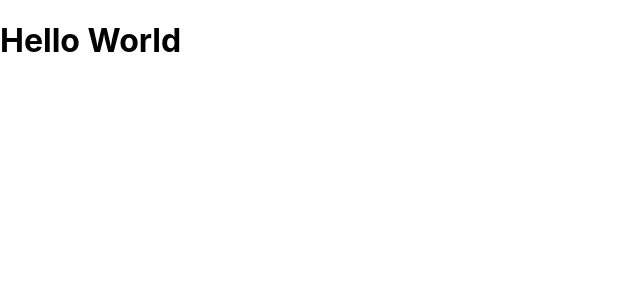
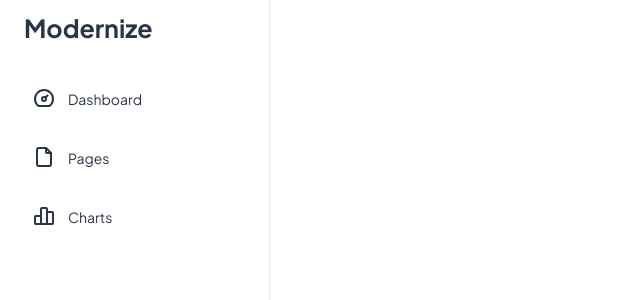
Before and after one commit to AdilQureshi44/corner-clinic, a React (Create React App) app: page / in a window 1280 px wide. Shown: the top 300 px of the page, without its empty margins (0-640 px from the left). Built offline with nearby package versions, Linux system fonts and the light colour scheme.

Commit message:
complete the sidebar and add tabler icon

```diff
--- a/package.json
+++ b/package.json
@@ -3,6 +3,7 @@
   "version": "0.1.0",
   "private": true,
   "dependencies": {
+    "@tabler/icons-react": "^3.31.0",
     "@testing-library/dom": "^10.4.0",
     "@testing-library/jest-dom": "^6.6.3",
     "@testing-library/react": "^16.3.0",
--- a/src/App.js
+++ b/src/App.js
@@ -1,7 +1,10 @@
 import React from 'react';
 import './App.css';
+import Sidebar from "./Layout/Sidebar/Sidebar";
 function App() {
-  return <><h1>Hello World</h1></>;
+  return <>
+  <Sidebar/>
+  </>;
 }
 
 export default App;
--- a/src/Layout/Sidebar/Sidebar.css
+++ b/src/Layout/Sidebar/Sidebar.css
@@ -0,0 +1,52 @@
+.sidebar {
+    background-color: rgb(255, 255, 255);
+    color: rgb(42, 53, 71);
+    background-image: none;
+    overflow-y: auto;
+    display: flex;
+    flex-direction: column;
+    height: 100%;
+    z-index: 1200;
+    position: fixed;
+    top: 0;
+    left: 0;
+    width: 270px;
+    box-sizing: border-box;
+    flex: 1 0 auto;
+    outline: 0;
+    border-right: 1px solid rgb(229, 234, 239);
+    transition: width 150ms cubic-bezier(0.4, 0, 0.2, 1);
+}
+
+.logo {
+    text-align: start;
+    padding: 12px 24px 12px 24px;
+    font-size: 25px;
+    font-weight: bold;
+}
+
+.sidebar-item {
+    padding: 0 24px 0 24px;
+    margin-top: 22px;
+}
+
+.item-list {
+    line-height: 26px;
+    display: flex;
+    gap: 12px;
+    font-size: 14px;
+    cursor: pointer;
+    margin-bottom: 12px;
+    padding: 8px;
+    border-radius: 8px;
+    font-family: "Plus Jakarta Sans", sans-serif;
+}
+
+.item-list:hover {
+    background-color: rgb(236, 242, 255);
+}
+
+.item-list.active {
+    background-color: rgb(93, 135, 255); /* Your preferred active color */
+    color: white;
+}
--- a/src/Layout/Sidebar/Sidebar.jsx
+++ b/src/Layout/Sidebar/Sidebar.jsx
@@ -0,0 +1,31 @@
+import "./Sidebar.css"
+import {useState} from "react";
+import {
+    IconDashboard, IconFile, IconChartBar,
+} from "@tabler/icons-react";
+
+const Sidebar = () => {
+    const listItem = [
+        {name: "Dashboard", icon: <IconDashboard/>},
+        {name: "Pages", icon: <IconFile/>}, {
+        name: "Charts", icon: <IconChartBar/>},
+    ];
+    const [activeIndex, setActiveIndex] = useState(null);
+    return <>
+        <div className="sidebar">
+            <div className="logo">
+                Modernize
+            </div>
+            <div className="sidebar-item">
+                {listItem.map((item, index) => (<div
+                    key={index}
+                    className={`item-list ${activeIndex === index ? "active" : ""}`}
+                    onClick={() => setActiveIndex(index)}>
+                    <div>{item.icon}</div>
+                    {item.name}
+                </div>))}
+            </div>
+        </div>
+    </>
+}
+export default Sidebar;
--- a/src/index.css
+++ b/src/index.css
@@ -1,13 +1,9 @@
-body {
+
+@import url('https://fonts.googleapis.com/css2?family=Plus+Jakarta+Sans:ital,wght@0,200..800;1,200..800&family=Poppins:ital,wght@0,100;0,200;0,300;0,400;0,500;0,600;0,700;0,800;0,900;1,100;1,200;1,300;1,400;1,500;1,600;1,700;1,800;1,900&display=swap');
+
+*{
   margin: 0;
-  font-family: -apple-system, BlinkMacSystemFont, 'Segoe UI', 'Roboto', 'Oxygen',
-    'Ubuntu', 'Cantarell', 'Fira Sans', 'Droid Sans', 'Helvetica Neue',
-    sans-serif;
-  -webkit-font-smoothing: antialiased;
-  -moz-osx-font-smoothing: grayscale;
+  padding: 0;
+  box-sizing: border-box;
+  font-family: "Plus Jakarta Sans", sans-serif;
 }
-
-code {
-  font-family: source-code-pro, Menlo, Monaco, Consolas, 'Courier New',
-    monospace;
-}
```
Also changed, not shown: 1 other file (tests, documents, lock files or other folders).
